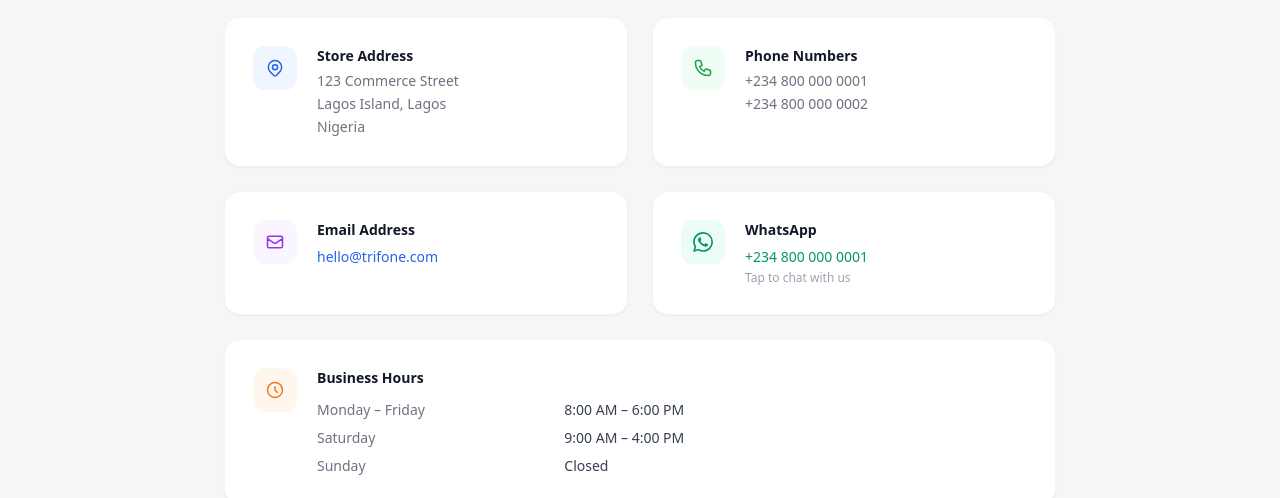
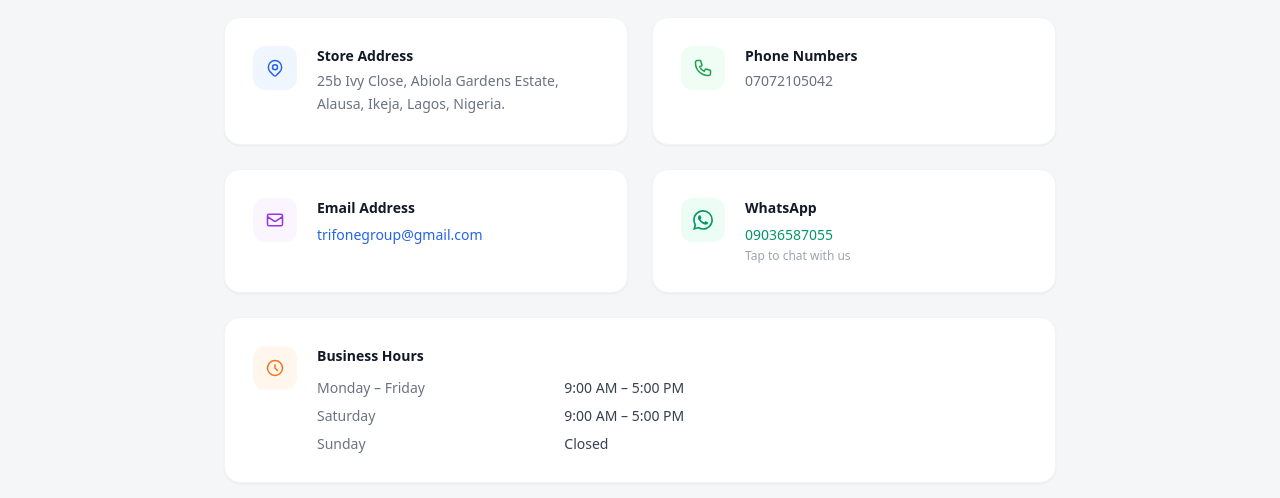
Before and after one commit to trifonegroup/catalogue, a Next.js app: page /contact in a window 1280 px wide. Shown: the part 287-785 px from the top of the page. Built offline with nearby package versions, Linux system fonts and the light colour scheme; no server answers; the database is empty.

Commit message:
fix: contact details update

```diff
--- a/app/(public)/contact/page.tsx
+++ b/app/(public)/contact/page.tsx
@@ -28,9 +28,8 @@ export default function ContactPage() {
           <div>
             <h3 className="text-sm font-semibold text-gray-900 mb-1">Store Address</h3>
             <p className="text-sm text-gray-500 leading-relaxed">
-              123 Commerce Street<br />
-              Lagos Island, Lagos<br />
-              Nigeria
+              25b Ivy Close, Abiola Gardens Estate,<br />
+              Alausa, Ikeja, Lagos, Nigeria.<br />
             </p>
           </div>
         </div>
@@ -45,8 +44,7 @@ export default function ContactPage() {
           <div>
             <h3 className="text-sm font-semibold text-gray-900 mb-1">Phone Numbers</h3>
             <p className="text-sm text-gray-500 leading-relaxed">
-              +234 800 000 0001<br />
-              +234 800 000 0002
+              07072105042
             </p>
           </div>
         </div>
@@ -61,10 +59,10 @@ export default function ContactPage() {
           <div>
             <h3 className="text-sm font-semibold text-gray-900 mb-1">Email Address</h3>
             <a
-              href="mailto:hello@trifone.com"
+              href="mailto:trifonegroup@gmail.com"
               className="text-sm text-blue-600 hover:text-blue-800 transition-colors"
             >
-              hello@trifone.com
+               trifonegroup@gmail.com
             </a>
           </div>
         </div>
@@ -79,12 +77,12 @@ export default function ContactPage() {
           <div>
             <h3 className="text-sm font-semibold text-gray-900 mb-1">WhatsApp</h3>
             <a
-              href="https://wa.me/2348000000001"
+              href="https://wa.me/09036587055"
               target="_blank"
               rel="noopener noreferrer"
               className="text-sm text-emerald-600 hover:text-emerald-800 transition-colors"
             >
-              +234 800 000 0001
+              09036587055
             </a>
             <p className="text-xs text-gray-400 mt-0.5">Tap to chat with us</p>
           </div>
@@ -104,11 +102,11 @@ export default function ContactPage() {
             <h3 className="text-sm font-semibold text-gray-900 mb-3">Business Hours</h3>
             <div className="grid grid-cols-2 sm:grid-cols-3 gap-y-2 gap-x-8 text-sm">
               <div className="text-gray-500">Monday – Friday</div>
-              <div className="text-gray-700 font-medium">8:00 AM – 6:00 PM</div>
+              <div className="text-gray-700 font-medium">9:00 AM – 5:00 PM</div>
             </div>
             <div className="grid grid-cols-2 sm:grid-cols-3 gap-y-2 gap-x-8 text-sm mt-2">
               <div className="text-gray-500">Saturday</div>
-              <div className="text-gray-700 font-medium">9:00 AM – 4:00 PM</div>
+              <div className="text-gray-700 font-medium">9:00 AM – 5:00 PM</div>
             </div>
             <div className="grid grid-cols-2 sm:grid-cols-3 gap-y-2 gap-x-8 text-sm mt-2">
               <div className="text-gray-500">Sunday</div>
```
